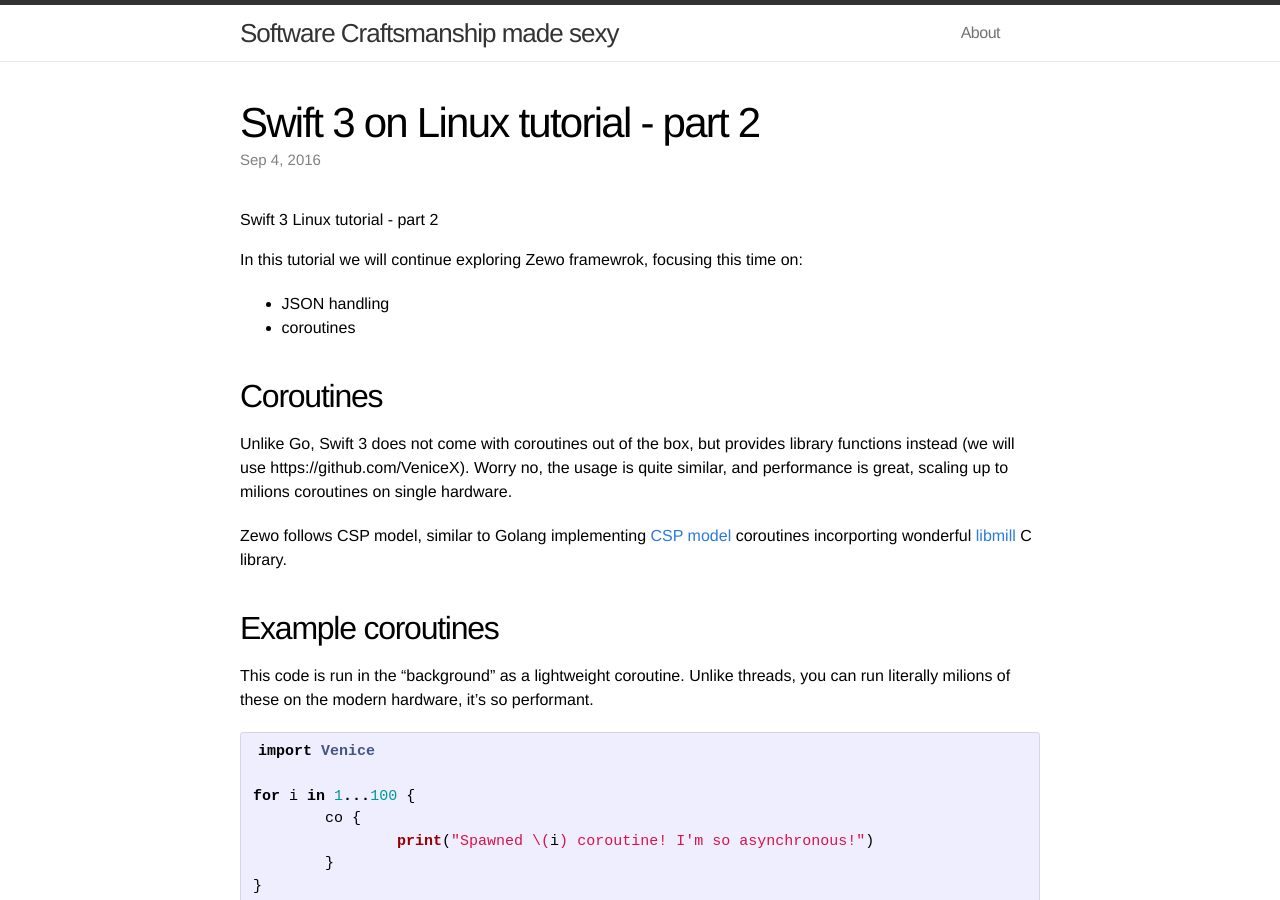
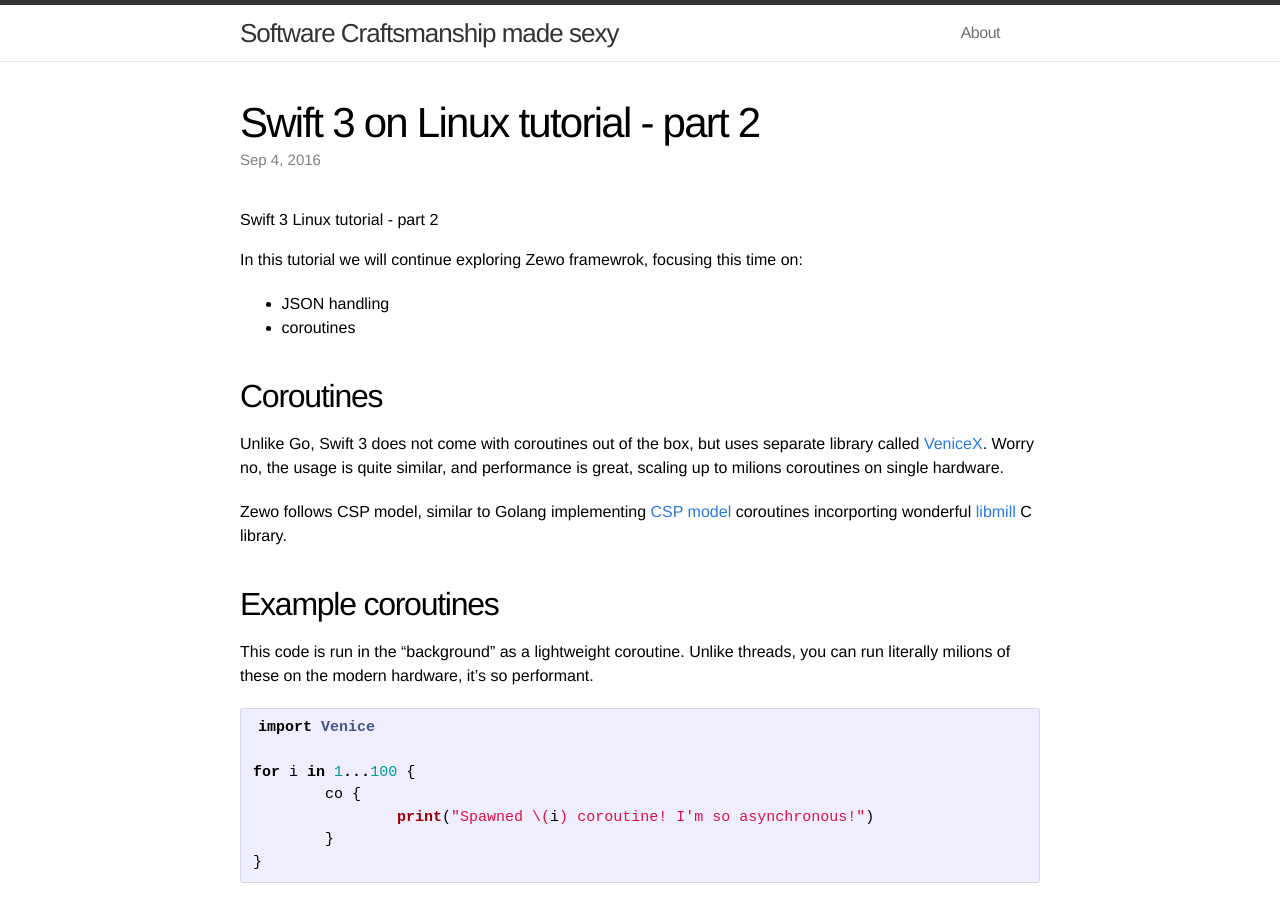
Before and after one commit to vi4m/vi4m.github.io, a Jekyll site: the page built from _posts/2016-09-04-swift-on-linux-tutorial-part-2.md, in a window 1280 px wide and 900 px high. Built offline with Jekyll 4.4.1, drawn with Linux system fonts in a browser that asks for light colours; comment, search, counter and statistics services are not loaded.

Commit message:
Update 2016-09-04-swift-on-linux-tutorial-part-2.md

```diff
--- a/_posts/2016-09-04-swift-on-linux-tutorial-part-2.md
+++ b/_posts/2016-09-04-swift-on-linux-tutorial-part-2.md
@@ -15,7 +15,7 @@
 
 ## Coroutines
 
-Unlike Go, Swift 3 does not come with coroutines out of the box, but provides library functions instead (we will use https://github.com/VeniceX). Worry no, the usage is quite similar, and performance is great, scaling up to milions coroutines on single hardware.
+Unlike Go, Swift 3 does not come with coroutines out of the box, but uses separate library called [VeniceX](https://github.com/VeniceX). Worry no, the usage is quite similar, and performance is great, scaling up to milions coroutines on single hardware.
 
 Zewo follows CSP model, similar to Golang implementing [CSP model](https://en.wikipedia.org/wiki/Communicating_sequential_processes) coroutines incorporting wonderful [libmill](http://libmill.org) C library.
 
```
